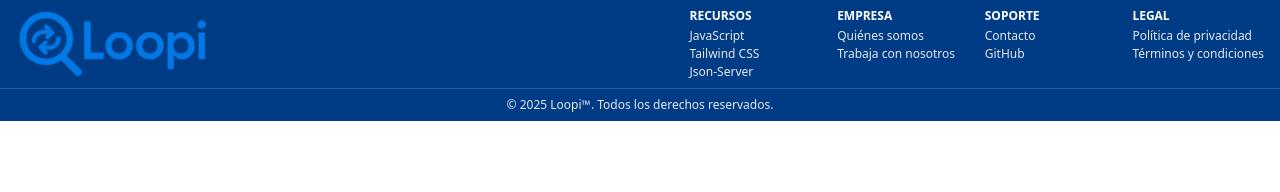
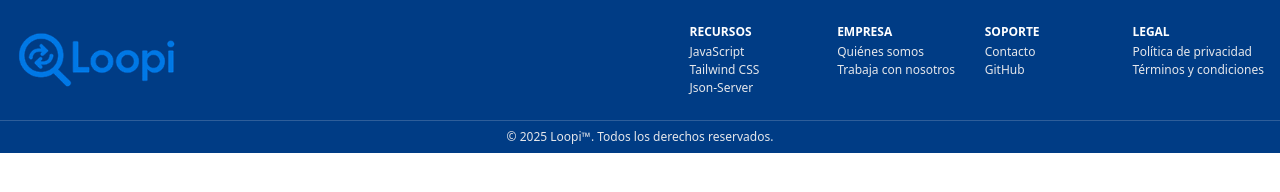
Before and after one commit to jemb4/loopi, a website: page src/components/footer.html in a window 1280 px wide. Drawn offline with nearby package versions, Linux system fonts and the light colour scheme.

Commit message:
Ajuste en tamaño del logo en footer

```diff
--- a/src/components/footer.html
+++ b/src/components/footer.html
@@ -12,10 +12,10 @@
 <body>
 
 <footer class="bg-[#003c85] text-white text-sm">
-    <div class="w-full max-w-7xl mx-auto px-4 py-2 flex flex-col md:flex-row md:justify-between md:items-center gap-4">
+    <div class="w-full max-w-7xl mx-auto px-4 py-6 flex flex-col md:flex-row md:justify-between md:items-center gap-4">
         <!-- Logo -->
         <a href="/" class="flex items-center flex-shrink-0" aria-label="Ir a la página principal de Loopi">
-            <img src="../img/LOGO.png" class="w-48 h-auto" alt="Loopi Logo" />
+            <img src="../img/LOGO.png" class="w-40 h-auto" alt="Loopi Logo" />
         </a>
 
         <!-- Navegación del footer -->
```
Also changed, not shown: src/components/footer_politica-privacidad.html (+2 -2 lines), src/components/footer_quienes-somos.html (+2 -2 lines), src/components/footer_terminos-condiciones.html (+2 -2 lines), src/components/footer_trabaja-con-nosotros.html (+2 -2 lines).
